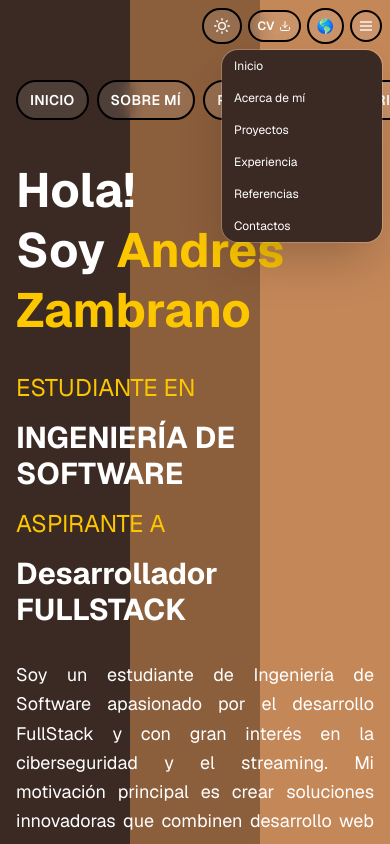
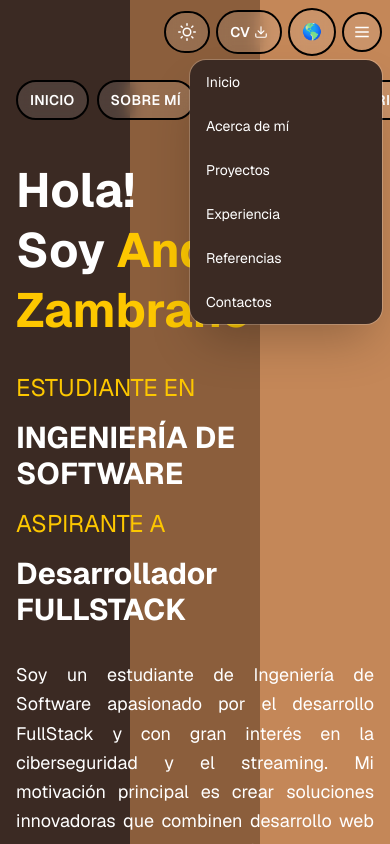
Before and after one commit to andresZam12/aZamb_portf, a Next.js app: page / in a window 390 px wide. Both pictures are taken after a click on the button 366 px from the left and 26 px from the top of the page. Shown: the top 844 px of the page. Built offline with nearby package versions, Linux system fonts and the light colour scheme.

Commit message:
mejora visual de botones principales estáticos y ventanas emergentes de las mismas

```diff
--- a/src/app/HeaderControls.tsx
+++ b/src/app/HeaderControls.tsx
@@ -111,14 +111,14 @@ export default function HeaderControls() {
       {/* Tema */}
       <button
         onClick={toggleTheme}
-        className="inline-flex items-center gap-1 md:gap-2 rounded-full border-2 border-black px-2.5 py-2 md:px-5 md:py-3 text-xs md:text-base font-semibold text-white bg-white/10 hover:bg-white/20 dark:bg-black/30 backdrop-blur transition"
+        className="inline-flex items-center gap-1 md:gap-2 rounded-full border-2 border-black px-3 py-2.5 md:px-5 md:py-3 text-sm md:text-base font-semibold text-white bg-white/10 hover:bg-white/20 dark:bg-black/30 backdrop-blur transition"
       >
         {isDark ? (
-          <svg width="16" height="16" className="md:w-5 md:h-5" viewBox="0 0 24 24" fill="currentColor" stroke="currentColor" strokeWidth="0">
+          <svg width="18" height="18" className="md:w-5 md:h-5" viewBox="0 0 24 24" fill="currentColor" stroke="currentColor" strokeWidth="0">
             <path d="M21 12.79A9 9 0 1 1 11.21 3 7 7 0 0 0 21 12.79z" />
           </svg>
         ) : (
-          <svg width="16" height="16" className="md:w-5 md:h-5" viewBox="0 0 24 24" fill="none" stroke="currentColor" strokeWidth="2" strokeLinecap="round" strokeLinejoin="round">
+          <svg width="18" height="18" className="md:w-5 md:h-5" viewBox="0 0 24 24" fill="none" stroke="currentColor" strokeWidth="2" strokeLinecap="round" strokeLinejoin="round">
             <circle cx="12" cy="12" r="5" />
             <line x1="12" y1="1" x2="12" y2="3" />
             <line x1="12" y1="21" x2="12" y2="23" />
@@ -138,10 +138,10 @@ export default function HeaderControls() {
         href="/CVAnd.pdf"
         target="_blank"
         rel="noopener noreferrer"
-        className="inline-flex items-center gap-1 md:gap-2 rounded-full border-2 border-black px-2 py-1.5 md:px-5 md:py-3 text-xs md:text-base font-semibold text-white bg-white/10 hover:bg-white/20 dark:bg-black/30 backdrop-blur transition"
+        className="inline-flex items-center gap-1 md:gap-2 rounded-full border-2 border-black px-3 py-2.5 md:px-5 md:py-3 text-sm md:text-base font-semibold text-white bg-white/10 hover:bg-white/20 dark:bg-black/30 backdrop-blur transition"
       >
         {t.cv}
-        <svg width="12" height="12" className="md:w-4 md:h-4" viewBox="0 0 24 24" fill="none" stroke="currentColor" strokeWidth="2" strokeLinecap="round" strokeLinejoin="round">
+        <svg width="14" height="14" className="md:w-4 md:h-4" viewBox="0 0 24 24" fill="none" stroke="currentColor" strokeWidth="2" strokeLinecap="round" strokeLinejoin="round">
           <path d="M21 15v4a2 2 0 0 1-2 2H5a2 2 0 0 1-2-2v-4" />
           <polyline points="7 10 12 15 17 10" />
           <line x1="12" y1="15" x2="12" y2="3" />
@@ -152,17 +152,17 @@ export default function HeaderControls() {
       <div className="relative">
         <button
           onClick={() => setLangMenuOpen(!langMenuOpen)}
-          className="lang-menu-button list-none cursor-pointer inline-flex items-center gap-1 md:gap-2 rounded-full border-2 border-black px-2 py-1.5 md:px-5 md:py-3 text-xs md:text-base font-semibold text-white bg-white/10 hover:bg-white/20 dark:bg-black/30 backdrop-blur transition"
+          className="lang-menu-button list-none cursor-pointer inline-flex items-center gap-1 md:gap-2 rounded-full border-2 border-black px-3 py-2.5 md:px-5 md:py-3 text-sm md:text-base font-semibold text-white bg-white/10 hover:bg-white/20 dark:bg-black/30 backdrop-blur transition"
         >
-          <span className="text-sm md:text-base">🌎</span>
+          <span className="text-base md:text-base">🌎</span>
           <span className="hidden sm:inline">{t.language}</span>
         </button>
         {langMenuOpen && (
-          <div className={`lang-menu-dropdown ${isDark ? 'absolute right-0 mt-2 w-36 md:w-52 rounded-2xl bg-black text-white ring-1 ring-white/20 shadow-2xl overflow-hidden' : 'absolute right-0 mt-2 w-36 md:w-52 rounded-2xl bg-[#3b2a23] text-white ring-1 ring-white/20 shadow-2xl overflow-hidden'}`}>
-            <button onClick={() => { setLang("es"); setLangMenuOpen(false); }} className={`w-full text-left px-3 md:px-4 py-2 md:py-3 ${isDark ? 'hover:bg-gray-800' : 'hover:bg-white/10'} text-xs md:text-sm text-white`}>
+          <div className={`lang-menu-dropdown ${isDark ? 'absolute right-0 mt-2 w-44 md:w-52 rounded-2xl bg-black text-white ring-1 ring-white/20 shadow-2xl overflow-hidden' : 'absolute right-0 mt-2 w-44 md:w-52 rounded-2xl bg-[#3b2a23] text-white ring-1 ring-white/20 shadow-2xl overflow-hidden'}`}>
+            <button onClick={() => { setLang("es"); setLangMenuOpen(false); }} className={`w-full text-left px-4 md:px-4 py-3 md:py-3 ${isDark ? 'hover:bg-gray-800' : 'hover:bg-white/10'} text-sm md:text-sm text-white`}>
               {t.es}
             </button>
-            <button onClick={() => { setLang("en"); setLangMenuOpen(false); }} className={`w-full text-left px-3 md:px-4 py-2 md:py-3 ${isDark ? 'hover:bg-gray-800' : 'hover:bg-white/10'} text-xs md:text-sm text-white`}>
+            <button onClick={() => { setLang("en"); setLangMenuOpen(false); }} className={`w-full text-left px-4 md:px-4 py-3 md:py-3 ${isDark ? 'hover:bg-gray-800' : 'hover:bg-white/10'} text-sm md:text-sm text-white`}>
               {t.en}
             </button>
           </div>
@@ -173,11 +173,11 @@ export default function HeaderControls() {
       <div className="relative">
         <button
           onClick={() => setMenuOpen((v) => !v)}
-          className="inline-flex items-center justify-center w-8 h-8 md:w-12 md:h-12 rounded-full border-2 border-black bg-white/10 dark:bg-black/30 text-xs md:text-base font-semibold text-white hover:bg-white/20 transition"
+          className="inline-flex items-center justify-center w-10 h-10 md:w-12 md:h-12 rounded-full border-2 border-black bg-white/10 dark:bg-black/30 text-sm md:text-base font-semibold text-white hover:bg-white/20 transition"
           aria-expanded={menuOpen}
           aria-label="Abrir menú principal"
         >
-          <svg width="16" height="16" className="md:w-5 md:h-5" viewBox="0 0 24 24" fill="none" stroke="currentColor" strokeWidth="2">
+          <svg width="18" height="18" className="md:w-5 md:h-5" viewBox="0 0 24 24" fill="none" stroke="currentColor" strokeWidth="2">
             <line x1="3" y1="6" x2="21" y2="6" />
             <line x1="3" y1="12" x2="21" y2="12" />
             <line x1="3" y1="18" x2="21" y2="18" />
@@ -185,13 +185,13 @@ export default function HeaderControls() {
         </button>
 
         {menuOpen && (
-          <div className={`menu-dropdown ${isDark ? 'absolute right-0 mt-2 w-40 md:w-64 rounded-2xl bg-black text-white ring-1 ring-white/20 shadow-2xl overflow-hidden' : 'absolute right-0 mt-2 w-40 md:w-64 rounded-2xl bg-[#3b2a23] text-white ring-1 ring-white/20 shadow-2xl overflow-hidden'}`}>
-            <Link href="/" className={`block px-3 md:px-4 py-2 md:py-3 text-xs md:text-base ${isDark ? 'hover:bg-gray-800' : 'hover:bg-white/10'} text-white`}>{lang === 'es' ? 'Inicio' : 'Home'}</Link>
-            <Link href="/about" className={`block px-3 md:px-4 py-2 md:py-3 text-xs md:text-base ${isDark ? 'hover:bg-gray-800' : 'hover:bg-white/10'} text-white`}>{lang === 'es' ? 'Acerca de mí' : 'About me'}</Link>
-            <Link href="/projects" className={`block px-3 md:px-4 py-2 md:py-3 text-xs md:text-base ${isDark ? 'hover:bg-gray-800' : 'hover:bg-white/10'} text-white`}>{lang === 'es' ? 'Proyectos' : 'Projects'}</Link>
-            <Link href="/experience" className={`block px-3 md:px-4 py-2 md:py-3 text-xs md:text-base ${isDark ? 'hover:bg-gray-800' : 'hover:bg-white/10'} text-white`}>{lang === 'es' ? 'Experiencia' : 'Experience'}</Link>
-            <Link href="/references" className={`block px-3 md:px-4 py-2 md:py-3 text-xs md:text-base ${isDark ? 'hover:bg-gray-800' : 'hover:bg-white/10'} text-white`}>{lang === 'es' ? 'Referencias' : 'References'}</Link>
-            <Link href="/contacts" className={`block px-3 md:px-4 py-2 md:py-3 text-xs md:text-base ${isDark ? 'hover:bg-gray-800' : 'hover:bg-white/10'} text-white`}>{lang === 'es' ? 'Contactos' : 'Contacts'}</Link>
+          <div className={`menu-dropdown ${isDark ? 'absolute right-0 mt-2 w-48 md:w-64 rounded-2xl bg-black text-white ring-1 ring-white/20 shadow-2xl overflow-hidden' : 'absolute right-0 mt-2 w-48 md:w-64 rounded-2xl bg-[#3b2a23] text-white ring-1 ring-white/20 shadow-2xl overflow-hidden'}`}>
+            <Link href="/" className={`block px-4 md:px-4 py-3 md:py-3 text-sm md:text-base ${isDark ? 'hover:bg-gray-800' : 'hover:bg-white/10'} text-white`}>{lang === 'es' ? 'Inicio' : 'Home'}</Link>
+            <Link href="/about" className={`block px-4 md:px-4 py-3 md:py-3 text-sm md:text-base ${isDark ? 'hover:bg-gray-800' : 'hover:bg-white/10'} text-white`}>{lang === 'es' ? 'Acerca de mí' : 'About me'}</Link>
+            <Link href="/projects" className={`block px-4 md:px-4 py-3 md:py-3 text-sm md:text-base ${isDark ? 'hover:bg-gray-800' : 'hover:bg-white/10'} text-white`}>{lang === 'es' ? 'Proyectos' : 'Projects'}</Link>
+            <Link href="/experience" className={`block px-4 md:px-4 py-3 md:py-3 text-sm md:text-base ${isDark ? 'hover:bg-gray-800' : 'hover:bg-white/10'} text-white`}>{lang === 'es' ? 'Experiencia' : 'Experience'}</Link>
+            <Link href="/references" className={`block px-4 md:px-4 py-3 md:py-3 text-sm md:text-base ${isDark ? 'hover:bg-gray-800' : 'hover:bg-white/10'} text-white`}>{lang === 'es' ? 'Referencias' : 'References'}</Link>
+            <Link href="/contacts" className={`block px-4 md:px-4 py-3 md:py-3 text-sm md:text-base ${isDark ? 'hover:bg-gray-800' : 'hover:bg-white/10'} text-white`}>{lang === 'es' ? 'Contactos' : 'Contacts'}</Link>
           </div>
         )}
       </div>
```
